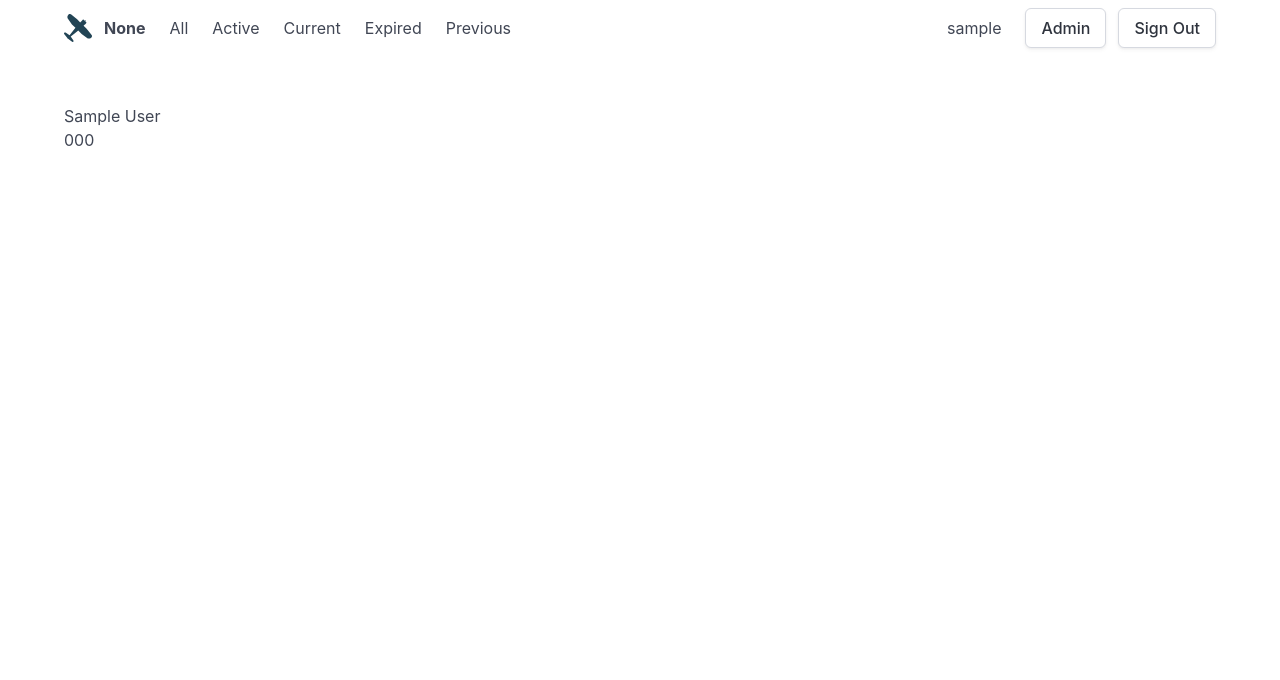
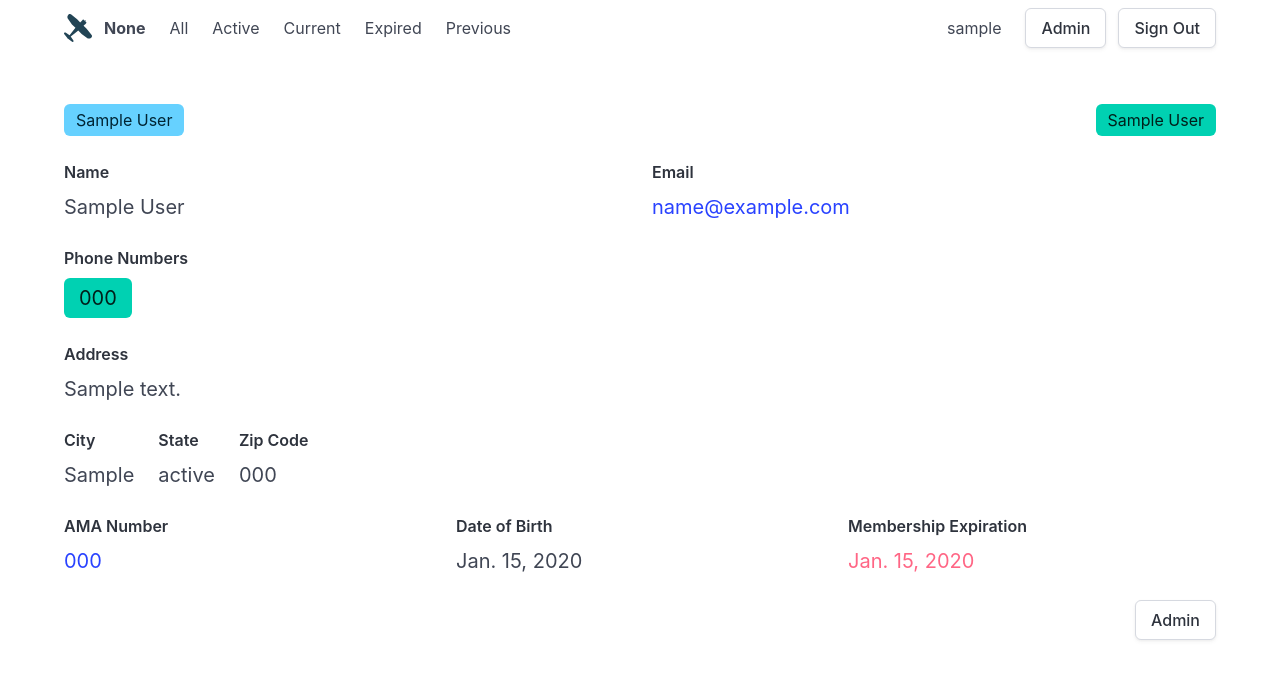
Before and after one commit to tortxof/rc-club-members-2, a Django app: page /members/00000000-0000-0000-0000-000000000001 in a window 1280 px wide. Shown: the top 680 px of the page. Run offline with Django 5.2, Linux system fonts and the light colour scheme; a user stored in the database is signed in; tables that the repository leaves empty hold one stand-in row (values such as "Sample post").

Commit message:
Implement member detail page

```diff
--- a/members_base/templates/members_base/member_detail.html
+++ b/members_base/templates/members_base/member_detail.html
@@ -1,11 +1,144 @@
 {% extends "members_base/base.html" %}
 {% block content %}
-<p>
-    {{ object.full_name }}
-</p>
-<ul>
-    {% for phone_number in object.phonenumber_set.all %}
-    <li>{{ phone_number }}</li>
-    {% endfor %}
-</ul>
+
+<div class="level">
+    <div class="level-left">
+        <div class="level-item">
+            <span
+                class="tag is-info is-medium"
+                title="Membership Class: {{ object.membership_class }}"
+            >
+                {{ object.membership_class }}
+            </span>
+        </div>
+    </div>
+    <div class="level-right">
+        {% for office in object.offices.all %}
+        <div class="level-item">
+            <span
+                class="tag is-primary is-medium"
+                title="Office: {{ office }}"
+            >
+                {{ office }}
+            </span>
+        </div>
+        {% endfor %}
+    </div>
+</div>
+
+<div class="columns">
+    <div class="column">
+        <label class="label">Name</label>
+        <p class="is-size-5">
+            {{ object.full_name }}
+        </p>
+    </div>
+    <div class="column">
+        <label class="label">Email</label>
+        <p class="is-size-5">
+            {% if object.email %}
+            <a href="mailto:{{ object.email }}">{{ object.email }}</a>
+            {% else %}
+            &mdash;
+            {% endif %}
+        </p>
+    </div>
+</div>
+
+{% if object.phonenumber_set.all %}
+<div class="columns">
+    <div class="column">
+        <label class="label">Phone Numbers</label>
+        <p>
+            {% for phone_number in object.phonenumber_set.all %}
+            <button
+                class="tag is-large is-hoverable click-copy{% if phone_number.is_primary %} is-primary{% endif %}"
+                data-clipboard-text="{{ phone_number }}"
+                {% if phone_number.is_primary %}title="primary"{% endif %}
+            >
+                {{ phone_number }}
+            </button>
+            {% endfor %}
+        </p>
+    </div>
+</div>
+{% endif %}
+
+<div class="columns">
+    <div class="column">
+        <label class="label">Address</label>
+        <p class="is-size-5">
+            {{ object.address|default:'&mdash;' }}
+        </p>
+
+    </div>
+</div>
+
+<div class="columns">
+    <div class="column is-narrow">
+        <label class="label">City</label>
+        <p class="is-size-5">
+            {{ object.city|default:'&mdash;' }}
+        </p>
+    </div>
+    <div class="column is-narrow">
+        <label class="label">State</label>
+        <p class="is-size-5">
+            {{ object.state|default:'&mdash;' }}
+        </p>
+    </div>
+    <div class="column is-narrow">
+        <label class="label">Zip Code</label>
+        <p class="is-size-5">
+            {{ object.zip_code|default:'&mdash;' }}
+        </p>
+    </div>
+</div>
+
+<div class="columns">
+    <div class="column">
+        <label class="label">AMA Number</label>
+        <p class="is-size-5">
+            {% if object.ama_number %}
+            <a href="{% url 'ama_verify' object.pk %}{% querystring next=request.path %}">
+                {{ object.ama_number }}
+            </a>
+            {% else %}
+            &mdash;
+            {% endif %}
+        </p>
+    </div>
+    <div class="column">
+        <label class="label">Date of Birth</label>
+        <p class="is-size-5">
+            {{ object.date_of_birth|default:'&mdash;' }}
+        </p>
+    </div>
+    <div class="column">
+        <label class="label">Membership Expiration</label>
+        {% if object.membership_is_current %}
+        <p class="is-size-5">
+            {{ object.expiration_date }}
+        </p>
+        {% else %}
+        <p class="is-size-5 has-text-danger">
+            {{ object.expiration_date }}
+        </p>
+        {% endif %}
+    </div>
+</div>
+
+{% if user.is_staff %}
+<div class="level">
+    <div class="level-left"></div>
+    <div class="level-right">
+        <div class="level-item">
+            <a href="{% url 'admin:members_base_member_change' object.id %}" class="button">
+                Admin
+            </a>
+        </div>
+    </div>
+</div>
+{% endif %}
+
 {% endblock %}
```
